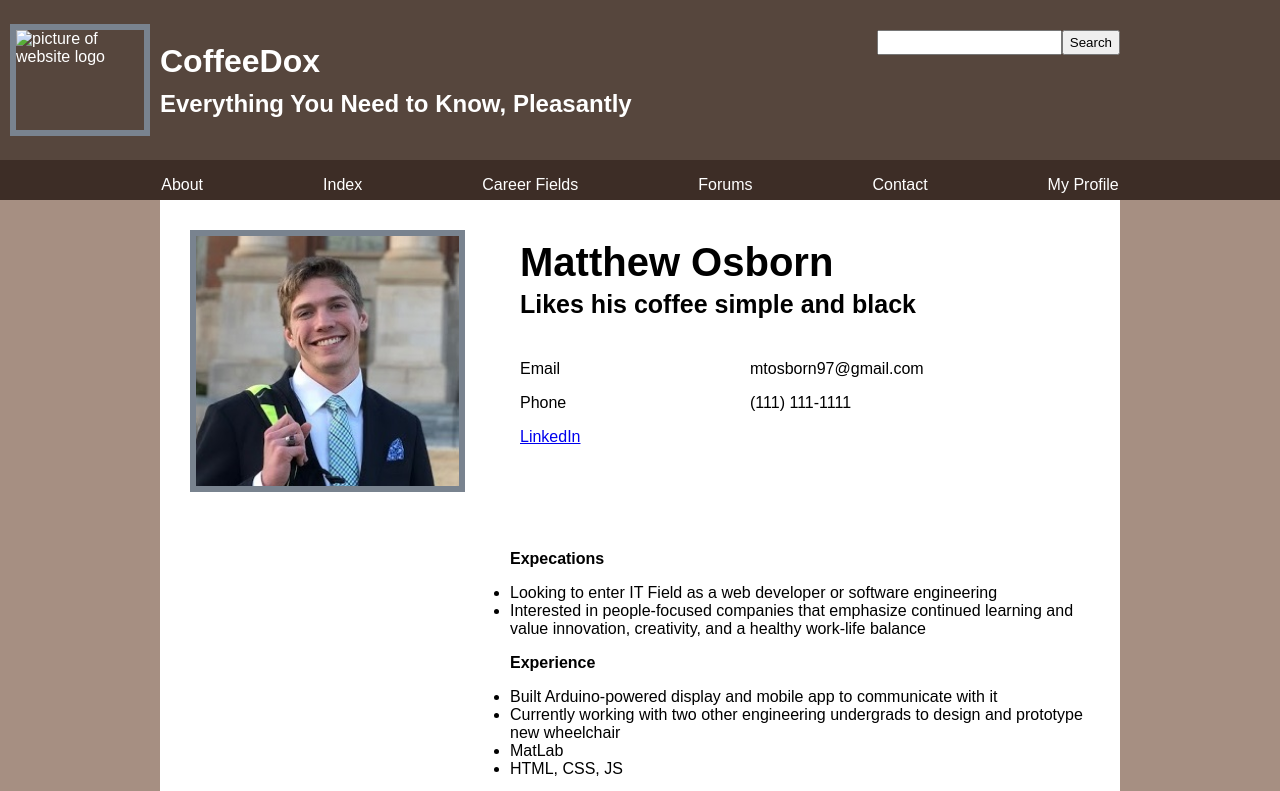
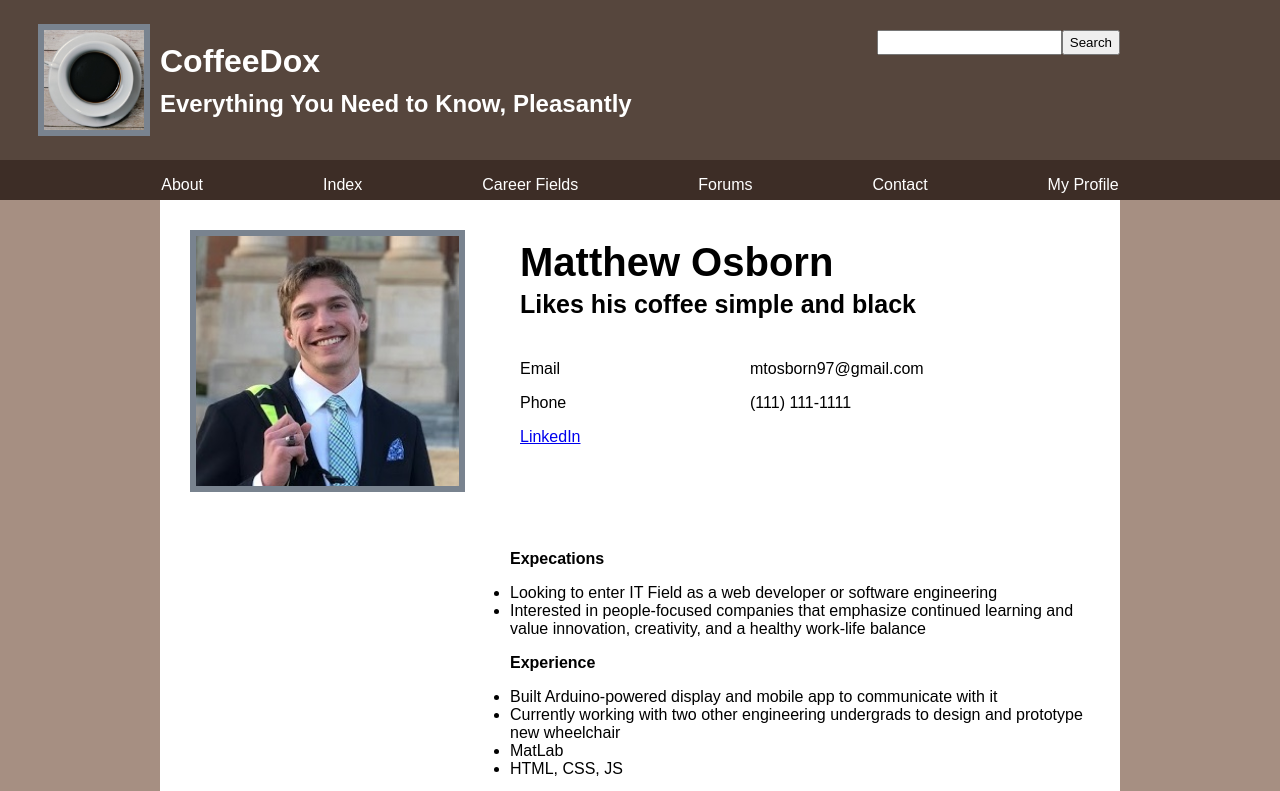
Before and after one commit to megamattace/about-me, a plain HTML site: page index.html in a window 1280 px wide. Shown: the top 791 px of the page. Drawn offline with Linux system fonts and the light colour scheme.

Commit message:
Adds logo

```diff
--- a/index.html
+++ b/index.html
@@ -12,7 +12,7 @@
 <body>
     <header>
         <div class="logo-box">
-            <img class="logo" src="images/blackCoffee.jpg" alt="picture of website logo"/>
+            <img class="logo" src="images/coffeeLogo.jpg" alt="picture of website logo"/>
         </div>
         <div class="top-row">
             <h1>CoffeeDox</h1>
```
Also changed, not shown: images/coffeeLogo.jpg (added).
